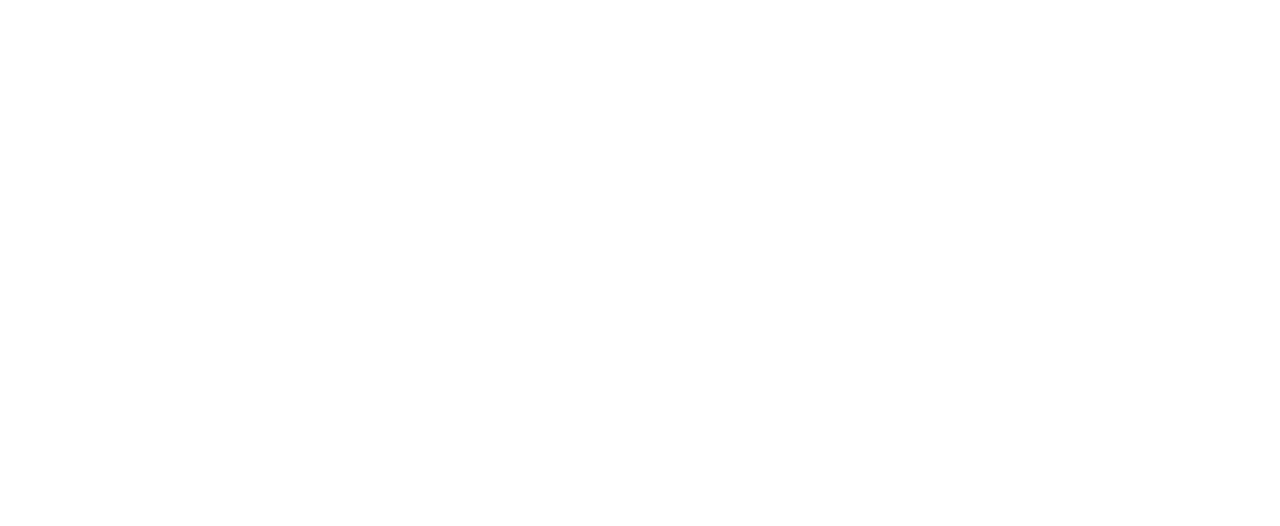
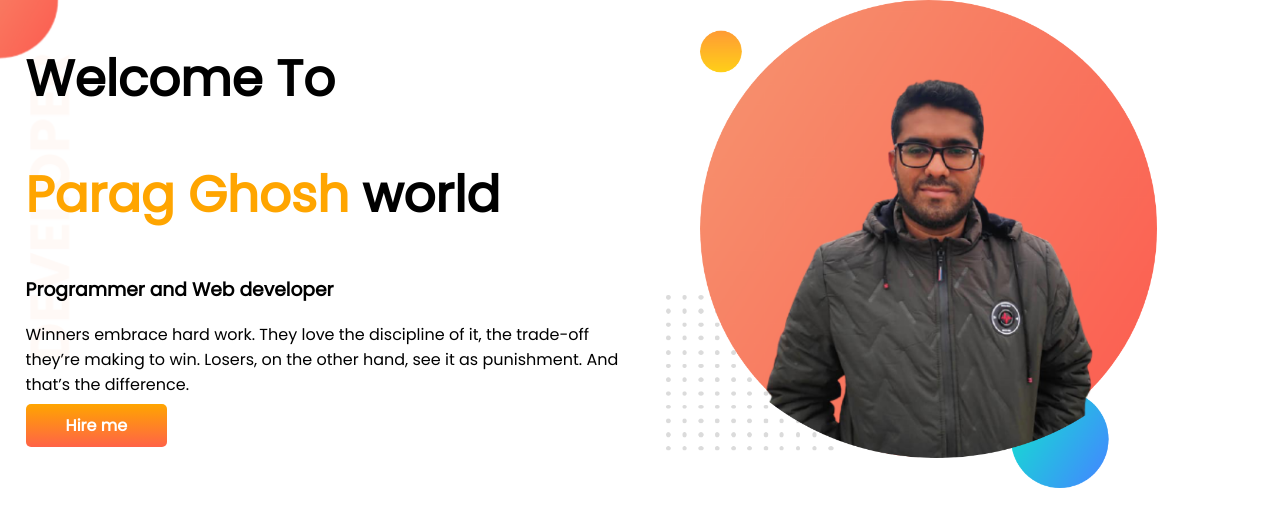
Before and after one commit to ParagGhosh21/developer-portfolio, a plain HTML site: page index.html in a window 1280 px wide. Drawn offline with Linux system fonts and the light colour scheme.

Commit message:
first-part

```diff
--- a/index.html
+++ b/index.html
@@ -1,13 +1,34 @@
 <!DOCTYPE html>
 <html lang="en">
+
 <head>
     <meta charset="UTF-8">
     <meta http-equiv="X-UA-Compatible" content="IE=edge">
     <meta name="viewport" content="width=device-width, initial-scale=1.0">
     <title>Parag Portfolio</title>
+    <link rel="preconnect" href="https://fonts.googleapis.com">
+    <link rel="preconnect" href="https://fonts.gstatic.com" crossorigin>
+    <link href="https://fonts.googleapis.com/css2?family=Poppins&display=swap" rel="stylesheet">
     <link rel="stylesheet" href="style.css">
 </head>
+
 <body>
+    <section class="top-banner">
+        <div class="half-width">
+            <h1>Welcome To</h1>
+            <h1><span class="orange-color">Parag Ghosh</span> world</h1>
+            <h3>Programmer and Web developer</h3>
+            <p>Winners embrace hard work. They love the discipline of it, the trade-off they’re making to win. Losers,
+                on
+                the other hand, see it as punishment. And that’s the difference.</p>
+            <a class="link-button" target="_blank" href="https://www.linkedin.com/in/parag-ghosh-6283821bb/"> Hire
+                me</a>
+        </div>
+        <div class="half-width">
+            <img src="images/parag-pic-portfolio.png" alt="">
+        </div>
 
+    </section>
 </body>
+
 </html>
--- a/style.css
+++ b/style.css
@@ -0,0 +1,33 @@
+body{
+    font-family: 'Poppins', sans-serif;
+    margin: 0%;
+}
+h1{
+    font-size: 50px;
+}
+.orange-color{
+    color: orange ;
+}
+section{
+    display: flex;
+}
+.half-width{
+    width: 50%;
+    padding-left: 2%;
+}
+.half-width img{
+    width: 80%;
+}
+.link-button{
+    text-decoration: none;
+    background-image: linear-gradient(orange, tomato );
+    padding: 10px 40px;
+    color: white;
+    font-weight: 700;
+    border-radius: 5px;
+
+}
+.top-banner{
+    background-image: url(images/top-banner.png);
+    background-repeat: no-repeat;
+}
```
Also changed, not shown: images/dream-bg.png (added), images/exp-bg.png (added), images/jhankar.png (added), images/jhankar2.png (added), images/my-bg.png (added), images/my-bg2.png (added), images/parag-pic-portfolio.png (added), images/top-banner.png (added), show off/parag.jpg (added).
